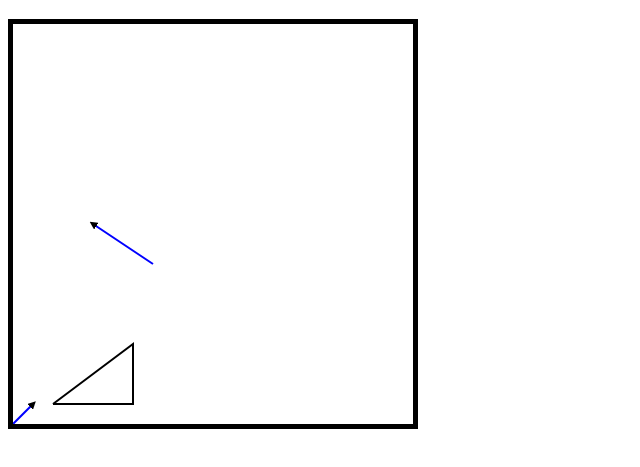
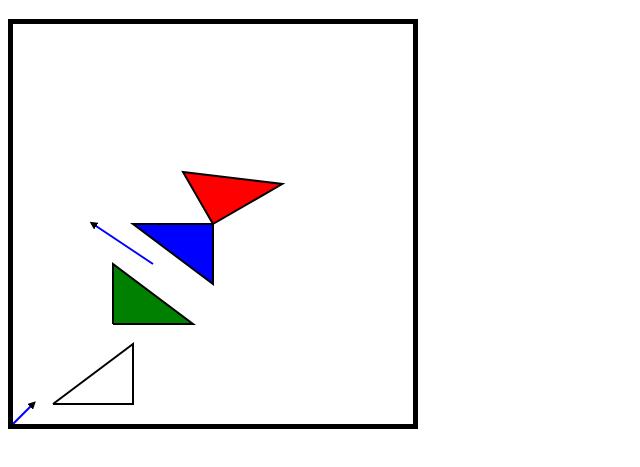
Before and after one commit to lurbano/uSVG, a plain HTML site: page graph-diagram.html in a window 1280 px wide. Shown: the part 61-528 px from the top of the page, without its empty margins (0-640 px from the left). Drawn offline with Linux system fonts and the light colour scheme.

Commit message:
right angle triangles.

```diff
--- a/graph-diagram.html
+++ b/graph-diagram.html
@@ -35,6 +35,30 @@
           v1 = new uVector(p4, new uPoint(-3,2));
           a2 = svg.addArrow(v1);
 
+          tri1 = svg.addRightTriangle({
+            pos: new uPoint(5,5),
+            a: 3,
+            b: 4,
+            style: {fill:"green"}
+          });
+          console.log("triangle sides:", tri1.a, tri1.b, tri1.c);
+
+          tri2 = svg.addRightTriangle({
+            pos: new uPoint(10,10),
+            a: 3,
+            b: 4,
+            flip: "vh",
+            style: {fill:"blue"}
+          });
+
+          tri3 = svg.addRightTriangle({
+            pos: new uPoint(10,10),
+            a: 3,
+            b: 4,
+            rotate: "30",
+            style: {fill:"red"}
+          });
+
         </script>
 
 
--- a/uSvg.js
+++ b/uSvg.js
@@ -220,7 +220,45 @@ class uSvg{
 
   }
 
+  addRightTriangle({pos = new uPoint(), a = 1, b = 1, flip = "", rotate = 0, style={}} = {}){
+    //a is the vertical side length
+    //rotate is counterclockwise
+    // flip can be vertical ("v"), horizontal ("h"), or both ("vh")
+
+    let p = this.elemCoords(pos);
+
+    let defaultStyle = {
+      fill:"none", stroke:"#000000",
+      "stroke-width": 2, points: "",
+      //"transform-origin": `${p.x} ${p.y}`
+    };
+    style = {...defaultStyle, ...style};
+
+    //flip vertically or horizontally
+    a = /v/.test(flip) ? -a : a;
+    b = /h/.test(flip) ? -b : b;
+
+    if (rotate != 0){
+      let t = `rotate(${-rotate}, ${p.x}, ${p.y})`;
+      style.transform = style.transform === undefined ? t : `${t} ${style.transform}`;
+    }
+
+    let p1 = pos;
+    let p2 = pos.addxy(0, a);
+    let p3 = pos.addxy(b, 0);
+
+    let pts = [p1, p2, p3, p1];
+    let line = this.addPolyline(pts, {style});
+
+    let tri = new uRightTriangle(a, b);
+    tri.line = line;
+    return tri;
+
+  }
+
 }
+
+
 
 
 
@@ -611,3 +649,10 @@ class uVector{
     this.endpt = this.pos.add(this.v);
   }
 }
+
+class uRightTriangle{
+  constructor(a, b){
+    this.a = a; this.b = b;
+    this.c = (a**2 + b**2)**0.5;
+  }
+}
```
